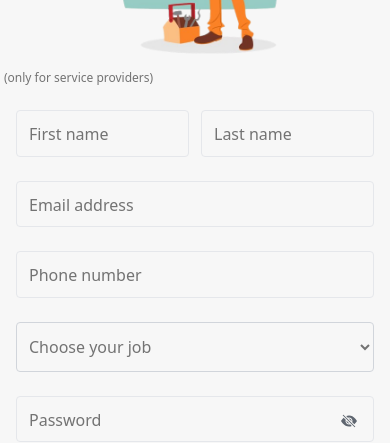
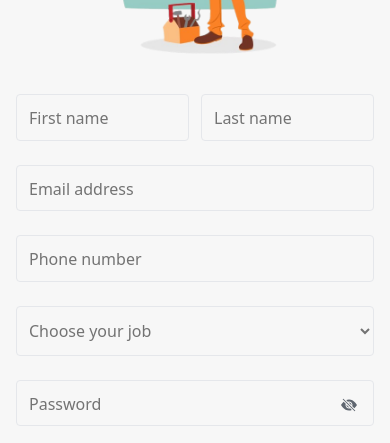
Before and after one commit to Jerin3j/elec-flow, a React (Create React App) app: page / in a window 390 px wide. Shown: the part 205-648 px from the top of the page. Built offline with nearby package versions, Linux system fonts and the light colour scheme; what tw-elements would draw is missing.

Commit message:
changes on register page

```diff
--- a/src/Components/Register.tsx
+++ b/src/Components/Register.tsx
@@ -18,32 +18,7 @@ const Register:React.FC = () => {
 
         <div className="register__form flex flex-col md:w-1/3 ">
           <h1 className="hidden md:block text-4xl font-poppins font-bold">Register</h1>
-      <h1 className="text-xs text-neutral-500 ml-1
-
-
-
-
-
-
-
-
-
-
-
-
-
-
-
-
-
-
-
-
-
-
-
-
-      f">(only for service providers)</h1>
+      <h1 className="hidden md:block text-xs text-neutral-500 ml-1">(only for service providers)</h1>
           <div className="register__form--inputs flex flex-col mt-6 px-4 md:px-0">
             <div className="register_form--inputs-name flex w-full justify-between gap-3 md:gap-0">
               <div className="name--input-2 relative mb-6 border rounded">
@@ -95,7 +70,7 @@ const Register:React.FC = () => {
                 >Phone number
               </label>
             </div>
-              <select className="block w-full p-2 mb-6  text-neutral-500 border border-gray-300 rounded outline-0 py-3">
+              <select className="block w-full selection: p-2 mb-6  text-neutral-500 border border-gray-200 rounded outline-0 py-3">
                 <option selected disabled className='text-neutral-700'>Choose your job</option>
                 <option className='text-neutral-600'>Electrician</option>
                 <option className='text-neutral-600'>Plumber</option>
```
